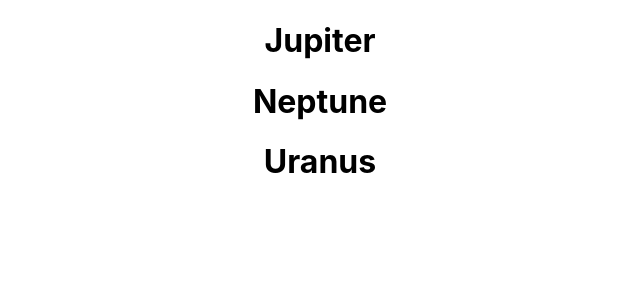
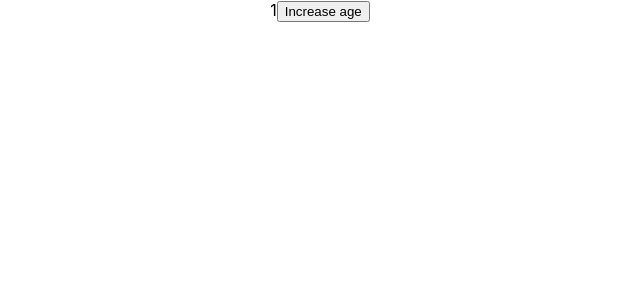
Before and after one commit to KyiPhyuKhant/react-app, a React (Create React App) app: page / in a window 1280 px wide. Shown: the top 300 px of the page, without its empty margins (320-960 px from the left). Built offline with nearby package versions, Linux system fonts and the light colour scheme.

Commit message:
states in react

```diff
--- a/src/App.js
+++ b/src/App.js
@@ -1,25 +1,22 @@
-
 import './App.css';
+import { useState } from 'react';
 
 function App() {
-  const planets = [
-    { name: "Mars", isGasPlanet: false },
-    { name: "Earth", isGasPlanet: false },
-    { name: "Jupiter", isGasPlanet: true },
-    { name: "Venus", isGasPlanet: false },
-    { name: "Neptune", isGasPlanet: true },
-    { name: "Uranus", isGasPlanet: true },
-  ];
+  // let age = 0;
+  const [age, setAge] = useState(1);
+
+  const IncreaseAge = () => {
+    setAge(5);
+    // age = age + 1;
+    // console.log(age);
+  };
 
   return (
     <div className='App'>
-      {planets.map(
-        (planet, key) => planet.isGasPlanet && <h1> {planet.name} </h1>
-      )}
-    </div>
+      {age}
+      <button onClick={IncreaseAge}>Increase age</button>
+    </div >
   );
 }
 
-
-
 export default App;
```
